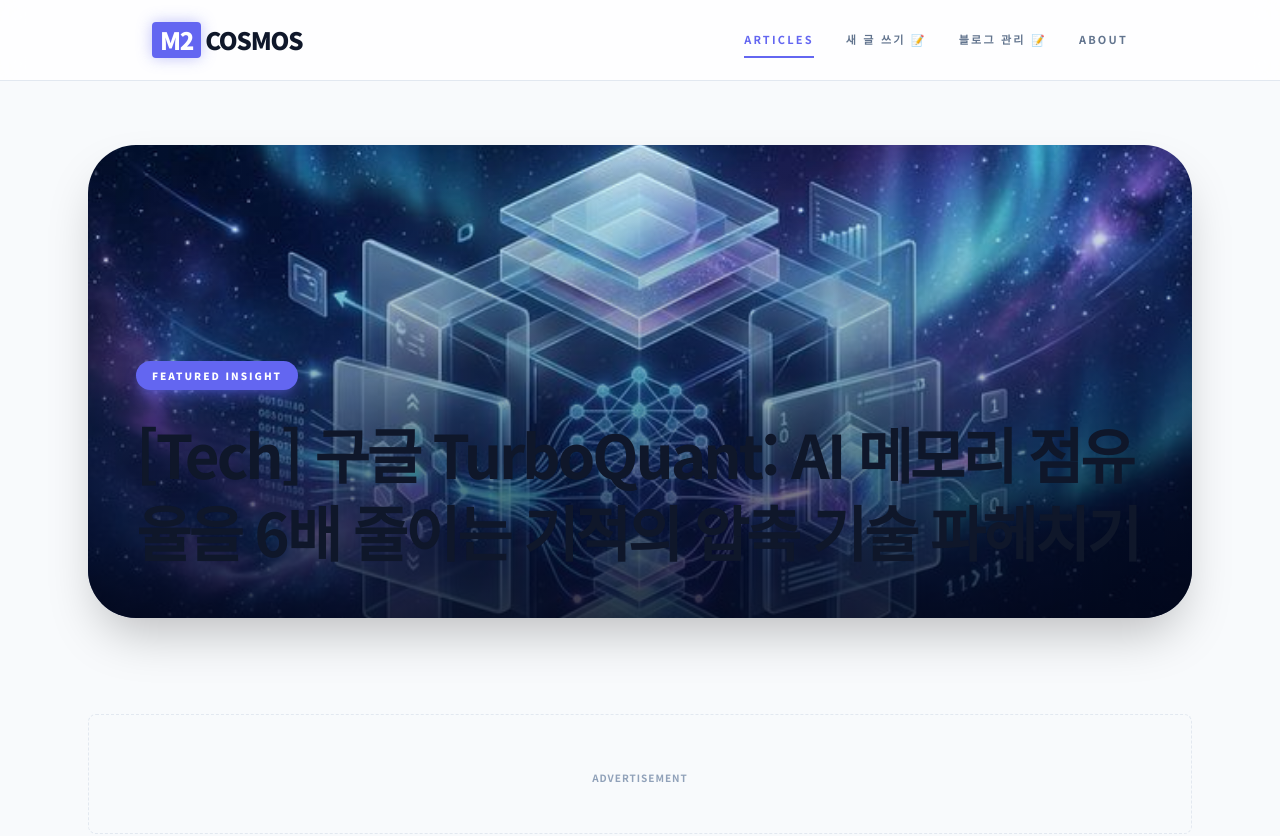
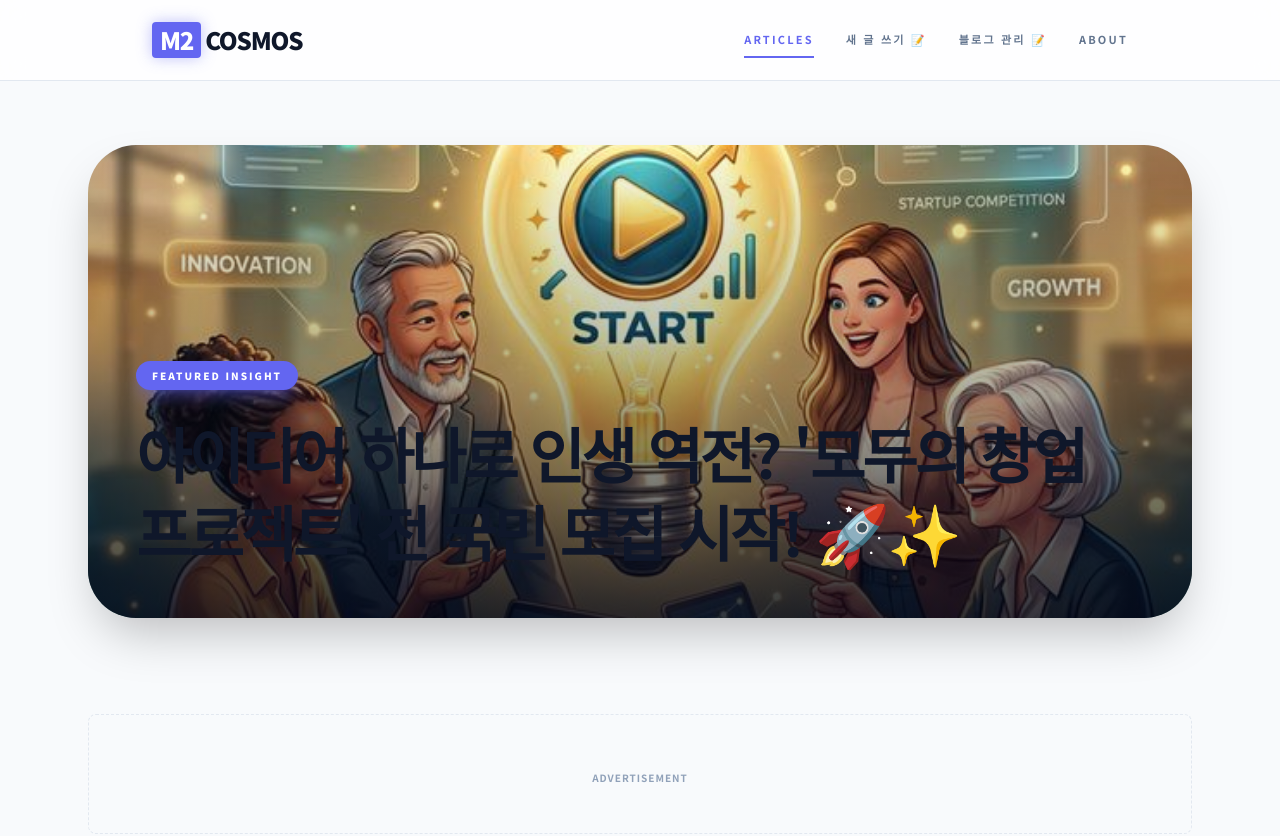
Before and after one commit to m2cosmos/blog, a Next.js app: page / in a window 1280 px wide. Shown: the top 836 px of the page. Built offline with nearby package versions, Linux system fonts and the light colour scheme.

Commit message:
feat: add new blog post ' â '

```diff
--- a/src/data/articles.ts
+++ b/src/data/articles.ts
@@ -22,6 +22,44 @@
 }
 
 export const articles: Article[] = [
+    {
+        slug: "startup-project-for-everyone-2026",
+        title: "아이디어 하나로 인생 역전? '모두의 창업 프로젝트' 전 국민 모집 시작! 🚀✨",
+        category: "StartUp",
+        date: "2026.03.27",
+        author: "M2COSMOS Nova",
+        readTime: "15 min read",
+        excerpt: "참신한 아이디어만 있다면 누구나 주인공! 중기부 주관 '모두의 창업 프로젝트'의 파격적인 지원 혜택과 신청 방법을 아주 다정하게 소개해 드립니다.",
+        image: "/images/startup_for_everyone_cover.png",
+        content: {
+            intro: "안녕하세요, 꿈꾸는 모든 분들을 응원하는 **M2COSMOS**입니다! 🌱 혹시 마음속에 품어둔 멋진 아이디어 하나씩은 다들 있으시죠? 그런 여러분을 위해 중소벤처기업부에서 정말 역대급 프로젝트를 들고 왔습니다! 바로 이름부터 든든한 **「모두의 창업 프로젝트」**입니다. 오늘은 이 가슴 뛰는 소식을 아주 쉽고 다정하게 전해드릴게요. 💕",
+            sections: [
+                {
+                    title: "1. \"누구에게나 기회는 열려 있어요!\" 🌈",
+                    body: "이번 프로젝트의 가장 멋진 점은 바로 **'진입 장벽이 없다'**는 거예요. 복잡한 서류나 대단한 경력이 없어도 괜찮습니다. 오직 여러분의 **'참신한 아이디어'**만 있다면 대한민국 국민 누구나 도전할 수 있답니다!\n\n- **모집 대상:** 혁신적인 아이디어를 가진 전 국민 누구나!\n- **취지:** 실패에 대한 부담을 덜어주고, 누구나 자유롭게 창업에 도전할 수 있는 환경을 만드는 것"
+                },
+                {
+                    title: "2. \"혜택이 정말 어마어마해요!\" 💰💎",
+                    body: "여러분의 아이디어가 실제 사업이 될 수 있도록 파격적인 지원이 기다리고 있습니다.\n\n- **심사 통과(진출)만 해도:** 창업 활동 자금 **200만 원** 즉시 지원!\n- **최종 우승 상금:** 무려 **5억 원!!** 🏆\n- **추가 지원:** 시제품 제작비, 전문가 멘토링, AI 솔루션 지원, 투자 연계까지!"
+                },
+                {
+                    title: "3. \"나에게 맞는 트랙을 골라보세요!\" 🛤️",
+                    body: "1. **일반/기술 트랙 (4,000명 모집):** 기술 융합을 통해 불편을 해소하고 새로운 가치를 만드는 아이디어 (IT, 제조, 서비스 등 전 분야)\n2. **로컬 트랙 (1,000명 모집):** 우리 지역만의 특색을 살려 창의적인 비즈니스를 꿈꾸는 아이디어 (지역 자원 활용 창업)"
+                }
+            ],
+            conclusion: "여러분의 용기 있는 첫걸음을 M2COSMOS가 진심으로 응원합니다. 💖 망설일 시간이 없어요! 지금 바로 일정을 체크하고 여러분의 아이디어를 꺼내보세요.\n\n- **신청 기간:** 2026.03.26 ~ 05.15 16:00\n- **방법:** 모두의 창업 홈페이지(www.modoo.or.kr) 온라인 접수",
+            faq: [
+                {
+                    question: "정말 아이디어만 있으면 되나요?",
+                    answer: "네! 대한민국 국민 누구나 참신한 아이디어만 있다면 지원 가능합니다."
+                },
+                {
+                    question: "준비물은 무엇인가요?",
+                    answer: "여러분의 아이디어를 잘 설명할 수 있는 신청서면 충분합니다. 이미지나 영상이 있다면 더 좋습니다!"
+                }
+            ]
+        }
+    },
     {
         slug: "nvidia-gtc-2026-agentic-ai-era",
         title: "2026 Nvidia GTC 핵심 정리: 칩 로드맵을 넘어 Agentic AI 시대로의 대전환",
```
Also changed, not shown: public/images/startup_for_everyone_cover.png (added).
